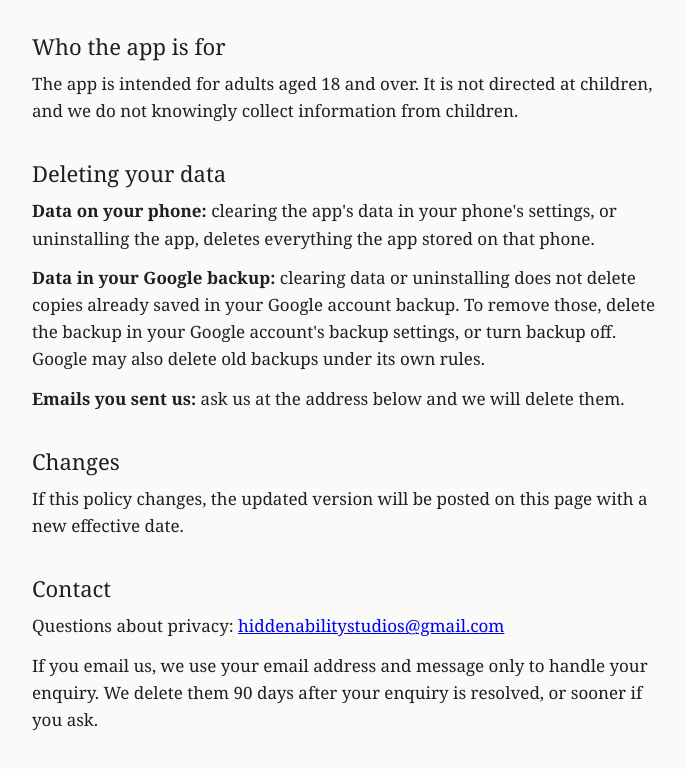
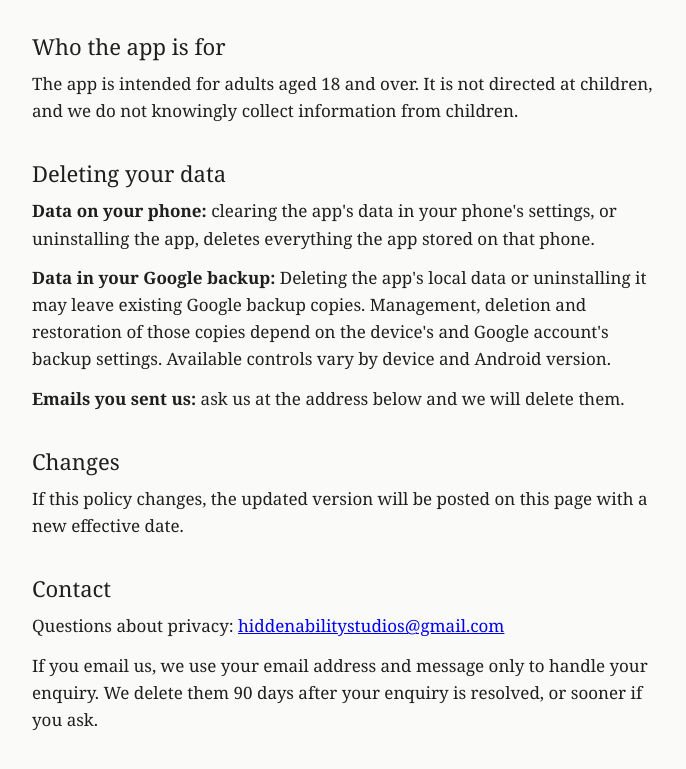
Before and after one commit to hiddenabilitystudios/not-usual-privacy, a plain HTML site: page index.html in a window 1280 px wide. Shown: the part 1339-2108 px from the top of the page, without its empty margins (288-974 px from the left). Drawn offline with Linux system fonts and the light colour scheme.

Commit message:
Soften Google backup deletion wording; controls vary by device

```diff
--- a/index.html
+++ b/index.html
@@ -42,7 +42,7 @@
 
   <h2>Deleting your data</h2>
   <p><strong>Data on your phone:</strong> clearing the app's data in your phone's settings, or uninstalling the app, deletes everything the app stored on that phone.</p>
-  <p><strong>Data in your Google backup:</strong> clearing data or uninstalling does not delete copies already saved in your Google account backup. To remove those, delete the backup in your Google account's backup settings, or turn backup off. Google may also delete old backups under its own rules.</p>
+  <p><strong>Data in your Google backup:</strong> Deleting the app's local data or uninstalling it may leave existing Google backup copies. Management, deletion and restoration of those copies depend on the device's and Google account's backup settings. Available controls vary by device and Android version.</p>
   <p><strong>Emails you sent us:</strong> ask us at the address below and we will delete them.</p>
 
   <h2>Changes</h2>
```
